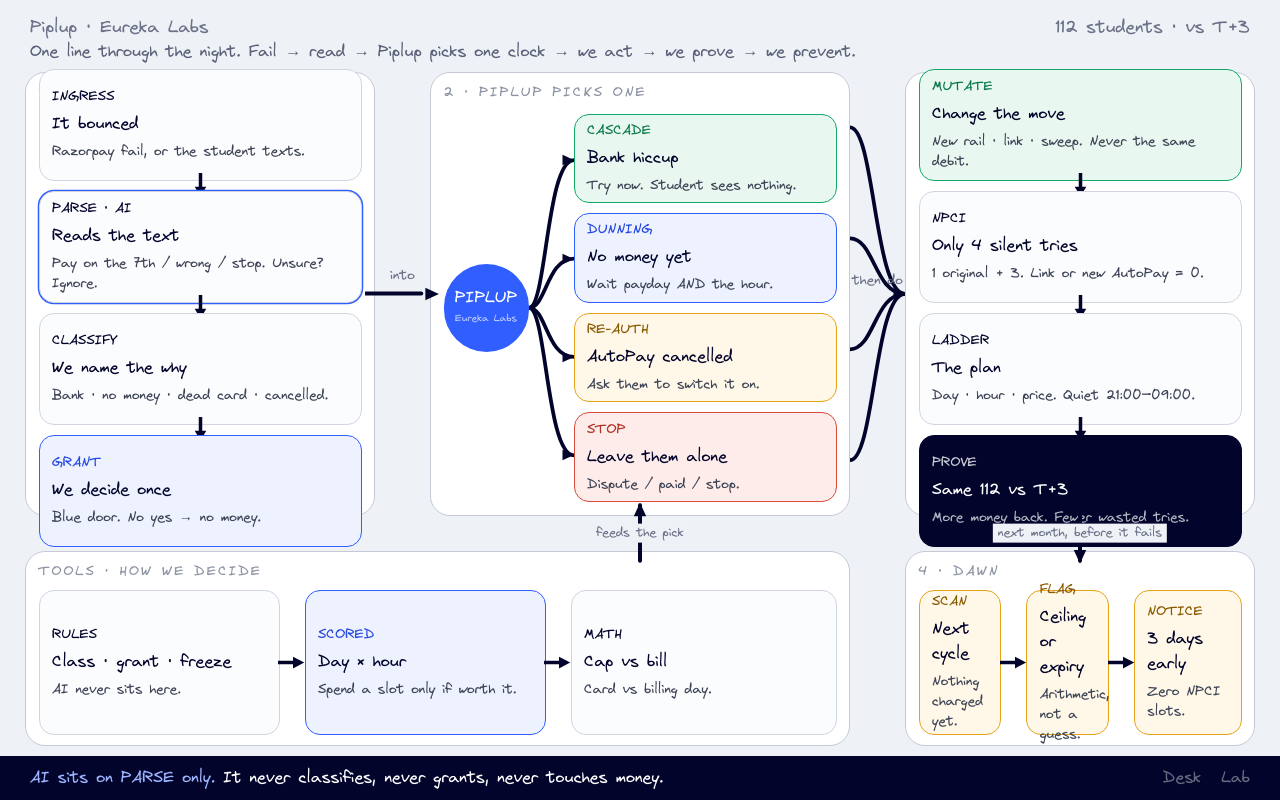
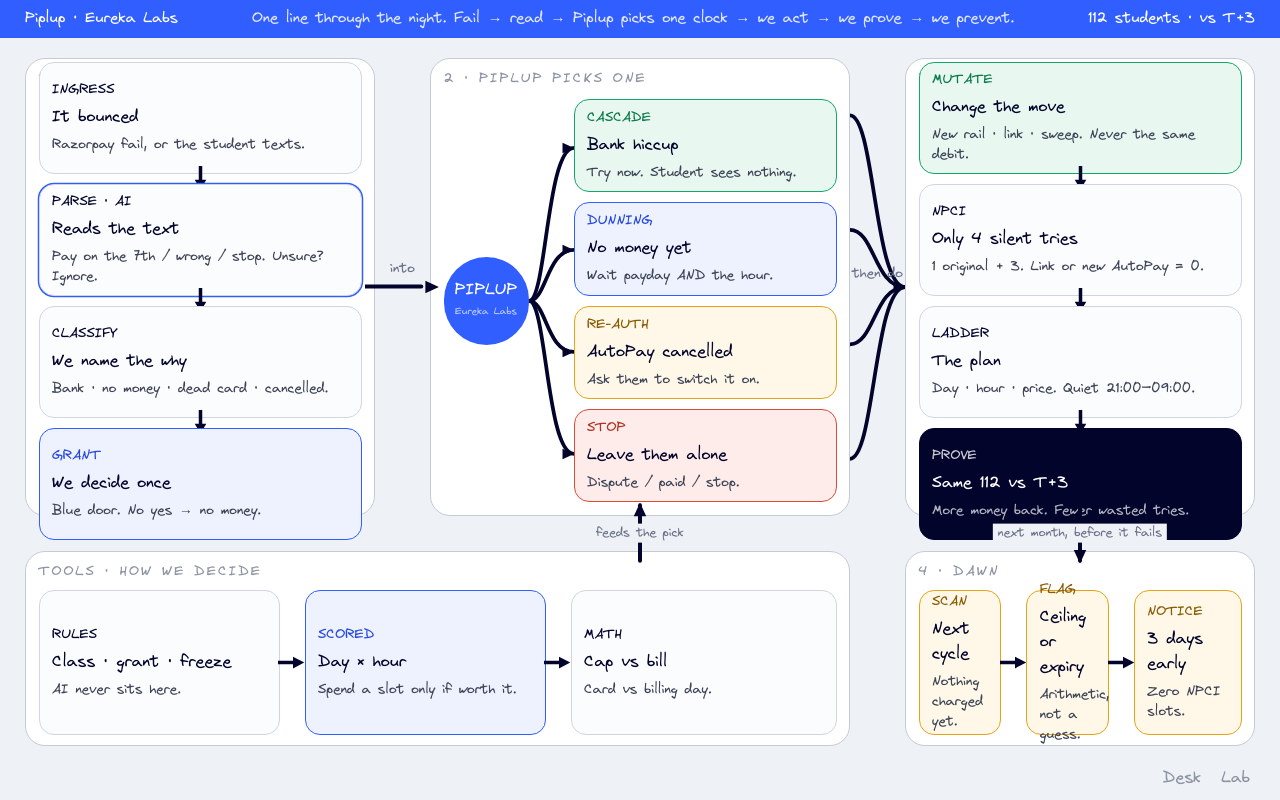
Before and after one commit to suprith41/piplup, a Next.js app: page /architecture in a window 1280 px wide. Built offline with nearby package versions, Linux system fonts and the light colour scheme; a web font is replaced by a local one.

Commit message:
architcture

```diff
--- a/src/app/architecture/page.tsx
+++ b/src/app/architecture/page.tsx
@@ -33,15 +33,15 @@
         .arch, .arch * { font-family: Virgil, "Segoe Print", cursive !important; }
       `}</style>
 
-      <header className="flex shrink-0 items-baseline justify-between px-6 pt-3">
-        <p className="text-sm text-[#6b7288]">Piplup · Eureka Labs</p>
-        <p className="text-sm text-[#6b7288]">112 students · vs T+3</p>
+      <header className="flex shrink-0 items-baseline justify-between gap-4 bg-[#305eff] px-5 py-1.5 text-[12px] text-white">
+        <p>Piplup · Eureka Labs</p>
+        <p className="min-w-0 truncate text-white/85">
+          One line through the night. Fail → read → Piplup picks one clock → we act → we prove → we prevent.
+        </p>
+        <p className="shrink-0">112 students · vs T+3</p>
       </header>
-      <p className="shrink-0 px-6 pb-1.5 text-[13px] text-[#5a6178]">
-        One line through the night. Fail → read → Piplup picks one clock → we act → we prove → we prevent.
-      </p>
 
-      <div className="mx-5 mb-2 grid min-h-0 flex-1 grid-cols-[1fr_2.75rem_1.2fr_2.75rem_1fr] grid-rows-[minmax(0,1fr)_1.75rem_auto] gap-x-0">
+      <div className="mx-5 mb-2 mt-4 grid min-h-0 flex-1 grid-cols-[1fr_2.75rem_1.2fr_2.75rem_1fr] grid-rows-[minmax(0,1fr)_1.75rem_auto] gap-x-0">
         <Frame title="1 · READ">
           <VFlow>
             <Node k="INGRESS" h="It bounced" p="Razorpay fail, or the student texts." />
@@ -105,16 +105,12 @@
         </Frame>
       </div>
 
-      <footer className="flex shrink-0 items-center justify-between bg-[#02042b] px-6 py-2 text-[13px] text-white">
-        <p>
-          <span className="text-[#9db4ff]">AI sits on PARSE only.</span> It never classifies, never grants, never
-          touches money.
-        </p>
-        <div className="flex gap-4 text-white/40">
-          <Link href="/" className="hover:text-white">
+      <footer className="flex shrink-0 items-center justify-end px-6 py-2 text-[13px]">
+        <div className="flex gap-4 text-[#8c93a3]">
+          <Link href="/" className="hover:text-[#02042b]">
             Desk
           </Link>
-          <Link href="/lab" className="hover:text-white">
+          <Link href="/lab" className="hover:text-[#02042b]">
             Lab
           </Link>
         </div>
```
